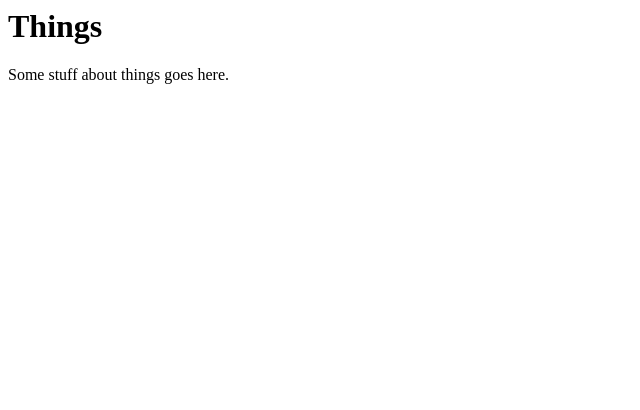
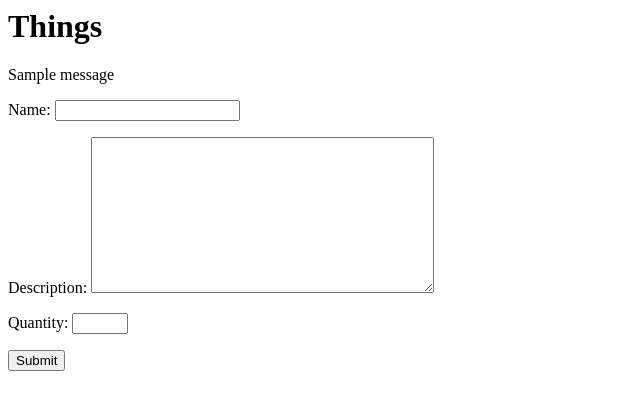
Before and after one commit to KCL-SEG/things-2-ubkh, a Django app: template things/templates/home.html in a window 1280 px wide. Shown: the top 410 px of the page, without its empty margins (0-640 px from the left). Run offline with Django 3.2, Linux system fonts and the light colour scheme; the template is opened without the code that fills it: values that come from a table or form of the project are taken from there, others are empty; tables that the repository leaves empty hold one stand-in row (values such as "Sample post"); one stand-in notice (Sample message) is shown.

Commit message:
Complete assignment

```diff
--- a/things/forms.py
+++ b/things/forms.py
@@ -1,3 +1,24 @@
 """Forms of the project."""
 
+from django import forms
+
+from things.models import Thing
+
 # Create your forms here.
+class ThingForm(forms.ModelForm):
+    class Meta:
+        model = Thing
+        fields = ['name', 'description', 'quantity']
+        widgets = {
+            'name': forms.TextInput(attrs={
+                'max_length': '35'
+            }),
+            'description': forms.Textarea(attrs={
+                'max_length': '120'
+            }),
+            'quantity': forms.NumberInput(attrs={
+                'type': 'number',
+                'min': '0',
+                'max': '50'
+            })
+        }
--- a/things/templates/home.html
+++ b/things/templates/home.html
@@ -6,6 +6,15 @@
   <h1>
     Things
   </h1>
-  <p>Some stuff about things goes here.</p>
+  {% if messages %}
+    {% for message in messages %}
+      <p>{{ message }}</p>
+    {% endfor %}
+  {% endif %}
+  <form action="" method="post">
+    {% csrf_token %}
+    {{ form.as_p }}
+    <input type="submit" value="Submit">
+  </form>
 </body>
 </html>
```
Also changed, not shown: things/views.py (+12 -0 lines), 1 other file.
